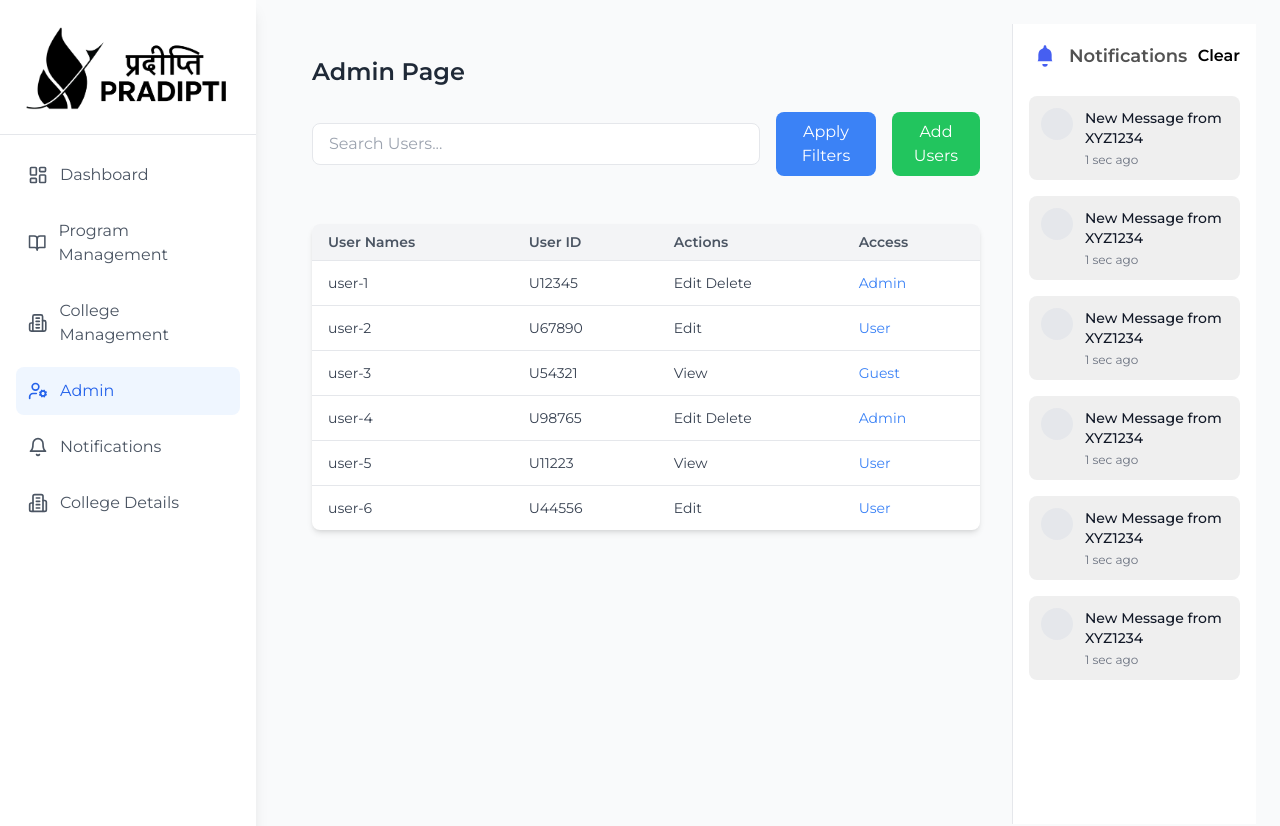
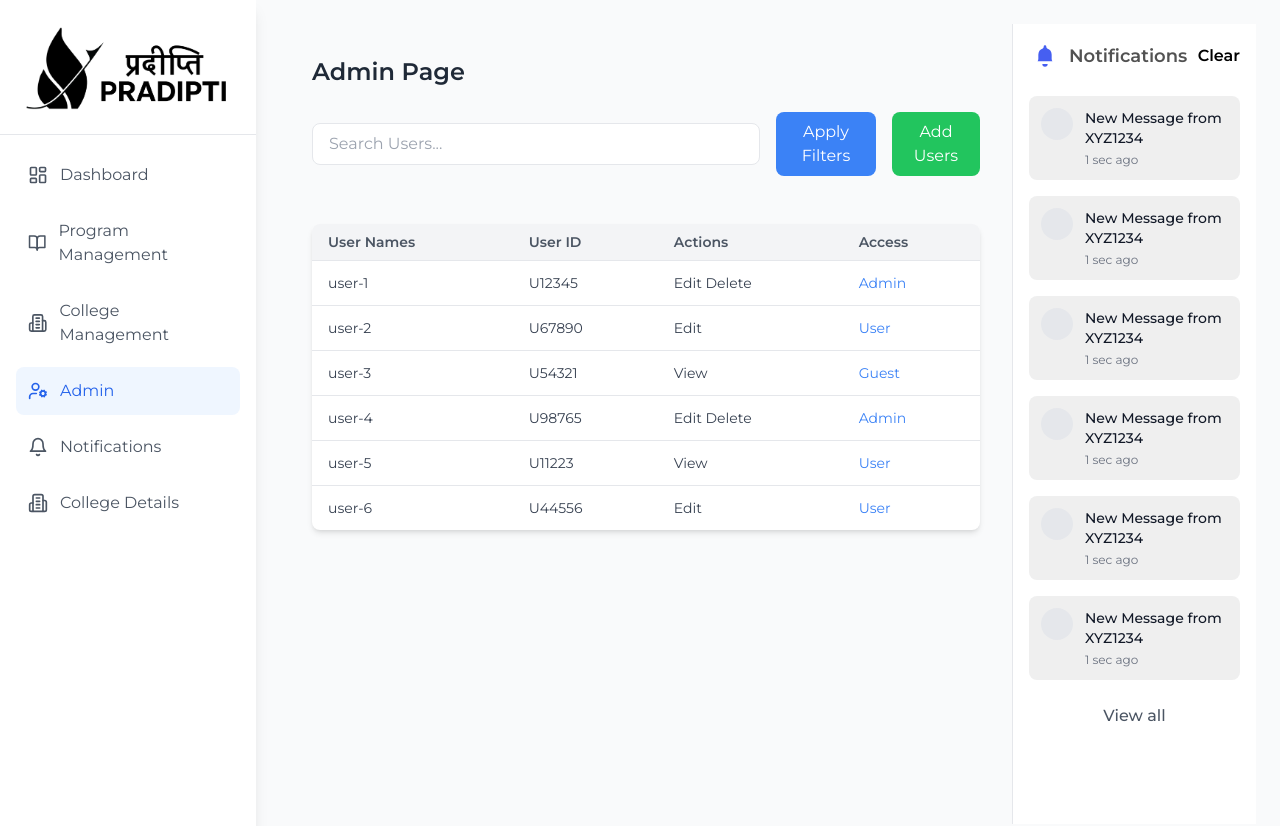
Before and after one commit to arya2004/Pradipti-Portal, a React (Vite) app in the folder client/: page /admin in a window 1280 px wide. Shown: the top 826 px of the page. Built offline with nearby package versions, Linux system fonts and the light colour scheme.

Commit message:
removes recent notification div and renders it using dynamic component

```diff
--- a/client/src/pages/Admin.jsx
+++ b/client/src/pages/Admin.jsx
@@ -1,5 +1,6 @@
 import React, { useState, useEffect } from "react";
 import { useNavigate } from "react-router-dom";
+import LatestNotification from "../components/LatestNotfication";
 
 export function Admin() {
   const [loading, setLoading] = useState(false);
@@ -9,17 +10,27 @@ export function Admin() {
   const navigate = useNavigate();
 
   const colleges = [
-    { userName: "user-1", userId: "U12345", actions: "Edit Delete", access: "Admin" },
+    {
+      userName: "user-1",
+      userId: "U12345",
+      actions: "Edit Delete",
+      access: "Admin",
+    },
     { userName: "user-2", userId: "U67890", actions: "Edit", access: "User" },
     { userName: "user-3", userId: "U54321", actions: "View", access: "Guest" },
-    { userName: "user-4", userId: "U98765", actions: "Edit Delete", access: "Admin" },
+    {
+      userName: "user-4",
+      userId: "U98765",
+      actions: "Edit Delete",
+      access: "Admin",
+    },
     { userName: "user-5", userId: "U11223", actions: "View", access: "User" },
     { userName: "user-6", userId: "U44556", actions: "Edit", access: "User" },
   ];
 
   useEffect(() => {
     setFilteredColleges(
-      colleges.filter(college =>
+      colleges.filter((college) =>
         college.userName.toLowerCase().includes(searchQuery.toLowerCase())
       )
     );
@@ -87,10 +98,18 @@ export function Admin() {
                       key={index}
                       className="border-t border-gray-200 hover:bg-gray-50"
                     >
-                      <td className="py-3 px-4 text-sm text-gray-700">{college.userName}</td>
-                      <td className="py-3 px-4 text-sm text-gray-700">{college.userId}</td>
-                      <td className="py-3 px-4 text-sm text-gray-700">{college.actions}</td>
-                      <td className="py-3 px-4 text-sm text-blue-500">{college.access}</td>
+                      <td className="py-3 px-4 text-sm text-gray-700">
+                        {college.userName}
+                      </td>
+                      <td className="py-3 px-4 text-sm text-gray-700">
+                        {college.userId}
+                      </td>
+                      <td className="py-3 px-4 text-sm text-gray-700">
+                        {college.actions}
+                      </td>
+                      <td className="py-3 px-4 text-sm text-blue-500">
+                        {college.access}
+                      </td>
                     </tr>
                   ))}
                 </tbody>
@@ -99,51 +118,7 @@ export function Admin() {
           </div>
         </div>
       </div>
-
-      <div className="w-full lg:w-1/4 bg-white border-l border-gray-200 p-4">
-        <div className="flex justify-between items-center mb-6">
-          <div className="flex items-center gap-2">
-            <svg
-              className="w-8 h-8 text-white"
-              fill="rgba(70, 95, 241, 1)"
-              stroke="currentColor"
-              viewBox="0 0 24 24"
-            >
-              <path
-                strokeLinecap="round"
-                strokeLinejoin="round"
-                strokeWidth="2"
-                d="M15 17h5l-1.405-1.405A2.032 2.032 0 0118 14.158V11a6.002 6.002 0 00-4-5.659V5a2 2 0 10-4 0v.341C7.67 6.165 6 8.388 6 11v3.159c0 .538-.214 1.055-.595 1.436L4 17h5m6 0v1a3 3 0 11-6 0v-1m6 0H9"
-              ></path>
-            </svg>
-            <h2 className="font-montserrat text-lg font-semibold text-textGray">
-              Notifications
-            </h2>
-          </div>
-          <button className="font-montserrat text-#6E6E6E hover:text-gray-800 transition-colors duration-200 font-semibold">
-            Clear
-          </button>
-        </div>
-
-        <div className="font-montserrat space-y-4 max-h-[calc(100vh-12rem)] overflow-y-auto">
-          {[1, 2, 3, 4, 5, 6].map((_, index) => (
-            <div
-              key={index}
-              className="flex items-start gap-3 p-3 bg-myGray rounded-lg hover:bg-gray-100 transition-colors duration-200"
-            >
-              <div className="w-8 h-8 bg-gray-200 rounded-full flex-shrink-0"></div>
-              <div className="flex-grow">
-                <p className="font-montserrat text-sm text-gray-900 font-medium">
-                  New Message from XYZ1234
-                </p>
-                <p className="font-montserrat text-xs text-gray-500 mt-1">
-                  1 sec ago
-                </p>
-              </div>
-            </div>
-          ))}
-        </div>
-      </div>
+      <LatestNotification />
     </div>
   );
 }
```
